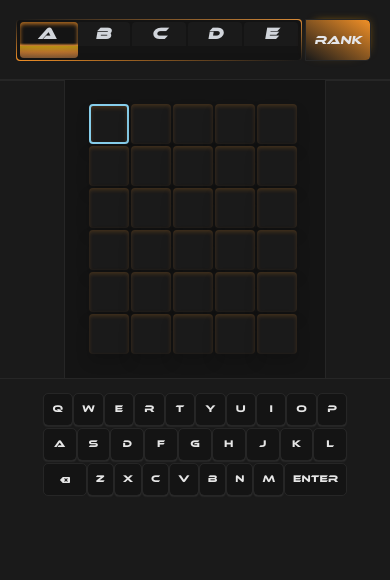
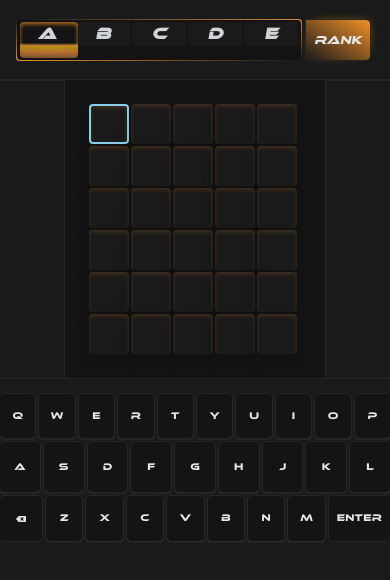
Before and after one commit to million-t/Vocab-Wars-Frontend, a Next.js app: page /contests/1/words in a window 390 px wide. Shown: the top 580 px of the page. Built offline with nearby package versions, Linux system fonts and the light colour scheme.

Commit message:
fix mobile view

```diff
--- a/app/contests/[id]/page.tsx
+++ b/app/contests/[id]/page.tsx
@@ -6,7 +6,6 @@ import Link from "next/link";
 import { useRouter, usePathname } from "next/navigation";
 
 const Contest = () => {
-
   const router = usePathname();
   const routerArr = router.split("/");
   const contestId = routerArr[routerArr.length - 1];
@@ -34,7 +33,7 @@ const Contest = () => {
   }, [fullText]);
 
   return (
-    <div className="w-full flex flex-col items-center justify-center p-2 md:p-8 b">
+    <div className="w-full flex flex-col items-center justify-center p-2 md:p-8 ">
       <div className="w-full max-w-5xl flex flex-col rounded-xl justify-center items-center shadow-lg shadow-[#0c0c0c]">
         <div className="relative w-full max-w-5xl min-h-96  rounded-t-xl overflow-hidden ">
           <div className="absolute w-full h-full z-10 bg-gradient-to-r from-[#141414] to-transparent"></div>
--- a/app/contests/[id]/words/page.tsx
+++ b/app/contests/[id]/words/page.tsx
@@ -145,14 +145,14 @@ export default function ContestWords() {
       </div>
 
       {/* Keyboard */}
-      <div className="flex flex-col items-center gap-1 py-4 text-[10px] md:text-lg ">
-        <div className="flex gap-[2px] md:gap-1 w-full ">
+      <div className="flex flex-col items-center gap-1 py-4 text-[10px] md:text-lg w-full h-auto  max-w-md">
+        <div className="flex gap-1 w-full h-auto">
           {row1Letters.map((letter, index) => {
             return (
               <button
                 key={index}
                 // onClick={(letter) => {}}
-                className={`transition-all duration-300 p-2 bg-[#141414] outline outline-1 outline-[#262626] w-full rounded ${
+                className={`transition-all duration-300 p-2 bg-[#141414] outline outline-1 outline-[#262626] w-full h-auto aspect-[4/5] aspe rounded ${
                   charInfo[letter.charCodeAt(0) - 65] === 3
                     ? "shadow-inner  shadow-[#88d66c]/50 text-[#80d162]"
                     : charInfo[letter.charCodeAt(0) - 65] === 2
@@ -167,12 +167,12 @@ export default function ContestWords() {
             );
           })}
         </div>
-        <div className="flex gap-[2px] md:gap-1  w-full">
+        <div className="flex gap-1  w-full">
           {row2Letters.map((letter, index) => {
             return (
               <button
                 key={index}
-                className={`transition-all duration-300 p-2 bg-[#141414] outline outline-1 outline-[#262626] w-full rounded ${
+                className={`transition-all duration-300 p-2 bg-[#141414] outline outline-1 outline-[#262626]  w-full aspect-[4/5] rounded ${
                   charInfo[letter.charCodeAt(0) - 65] === 3
                     ? "shadow-inner  shadow-[#88d66c]/50 text-[#80d162]"
                     : charInfo[letter.charCodeAt(0) - 65] === 2
@@ -187,7 +187,7 @@ export default function ContestWords() {
             );
           })}
         </div>
-        <div className="flex gap-[2px] md:gap-1 w-full">
+        <div className="flex gap-1 w-full">
           <button className=" px-4 bg-[#141414] outline outline-1 outline-[#262626] rounded ">
             <FaBackspace />
           </button>
@@ -195,7 +195,7 @@ export default function ContestWords() {
             return (
               <button
                 key={index}
-                className={`transition-all duration-300 p-2 bg-[#141414] outline outline-1 outline-[#262626] w-full rounded ${
+                className={`transition-all duration-300 p-2 bg-[#141414] outline outline-1 outline-[#262626] w-full aspect-[4/5] rounded ${
                   charInfo[letter.charCodeAt(0) - 65] === 3
                     ? "shadow-inner  shadow-[#88d66c]/50 text-[#80d162]"
                     : charInfo[letter.charCodeAt(0) - 65] === 2
--- a/app/contests/layout.tsx
+++ b/app/contests/layout.tsx
@@ -18,7 +18,7 @@ export default function ArenaLayout({
     }
   };
   return (
-    <div className="flex flex-col w-full">
+    <div className="flex flex-col w-full ">
       <div className="hidden gap-4 w-full  justify-end items-center">
         <div className="">
           {/* <label className="block mb-2 text-sm font-medium text-gray-900 dark:text-white">
@@ -49,7 +49,7 @@ export default function ArenaLayout({
           Login
         </button>
       </div>
-      <div>{children}</div>
+      <div className="">{children}</div>
     </div>
   );
 }
--- a/app/layout.tsx
+++ b/app/layout.tsx
@@ -53,7 +53,7 @@ export default function RootLayout({
       <body
         className={`${geistSans.variable} ${geistMono.variable}  ${ethnocentric.variable} antialiased`}
       >
-        <div className="flex w-screen h-full ">
+        <div className="flex w-screen h-screen">
           <div className="flex  w-full ">
             <div className="hidden md:flex flex-col max-w-60  h-screen">
               <div className="flex flex-col  p-2  h-[87.5px] outline outline-1 outline-[#262626] ">
--- a/components/nav-bar/nav.tsx
+++ b/components/nav-bar/nav.tsx
@@ -9,7 +9,6 @@ const paths = ["/", "/daily", "/contests"];
 
 const NavBar = () => {
   const [activeIndex, setActiveIndex] = useState(0);
-
   const path = usePathname();
 
   useEffect(() => {
```
